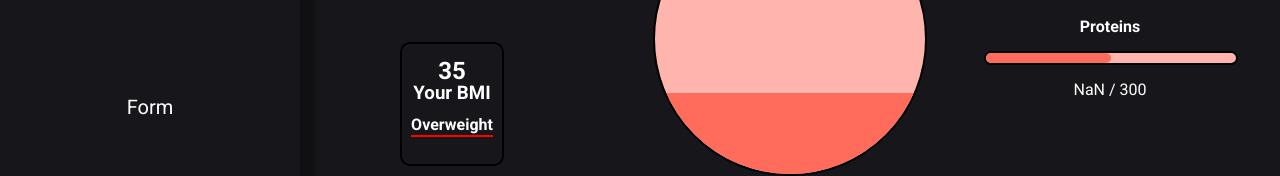
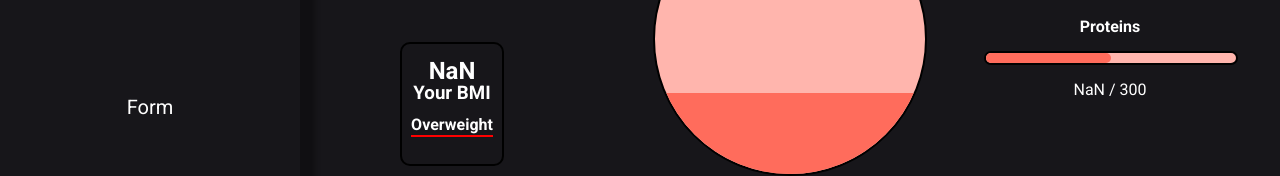
Before and after one commit to Sworzen1/praca, a React (Create React App) app: page / in a window 1280 px wide. Shown: the part 358-534 px from the top of the page. Built offline with nearby package versions, Linux system fonts and the light colour scheme.

Commit message:
add localStorage for BMI

```diff
--- a/src/Calories.js
+++ b/src/Calories.js
@@ -9,6 +9,7 @@ const CaloriesProvider = props => {
   const initialWeight = localStorage.getItem("weight");
   const initialHeight = localStorage.getItem("height");
   const initialLogin = localStorage.getItem("login");
+  const initialBMI = localStorage.getItem("BMI");
 
   const [login, setLogin] = useState(initialLogin);
   const [carbo, setCarbo] = useState(0);
@@ -20,6 +21,7 @@ const CaloriesProvider = props => {
   const [age, setAge] = useState(initialAge);
   const [weight, setWeight] = useState(initialWeight);
   const [height, setHeight] = useState(initialHeight);
+  const [bmi, setBmi] = useState(initialBMI);
 
 
   const addName = titleName => {
@@ -36,6 +38,10 @@ const CaloriesProvider = props => {
   const addHeight = titleHeight => {
     setHeight(titleHeight);
   };
+
+  useEffect(() => {
+    localStorage.setItem("BMI", bmi);
+  }, [bmi]);
 
   useEffect(() => {
     localStorage.setItem("login", login);
@@ -85,6 +91,12 @@ const CaloriesProvider = props => {
     setCalories(calories + caloriesToAdd);
     localStorage.setItem("calories", calories + caloriesToAdd);
   };
+
+
+const calcBMI = () => {
+    setBmi(weight/((height*height)/10000));
+};
+
   const Dark = () => {
     setDark(!darkmode);
   };
@@ -120,7 +132,9 @@ const CaloriesProvider = props => {
         addHeight,
         height,
         addWeight,
-        weight
+        weight,
+        bmi,
+        calcBMI
       }}
     >
       {props.children}
--- a/src/Components/BMI.js
+++ b/src/Components/BMI.js
@@ -48,12 +48,13 @@ line:{
 
 
 const BMI = () => {
-    const {darkmode} = useCalories();
+
+    const {darkmode, bmi} = useCalories();
     const classes = useStyles();
     return (
         <div className={darkmode ? classes.text : classes.textL}>
         <span className={classes.h1}>
-            <h2 className={classes.h2}>35</h2>
+            <h2 className={classes.h2}>{parseInt(bmi)}</h2>
           <h3><Text tid="bmi">Your BMI</Text></h3>
           <h4 className={classes.line}><Text tid="overweight">Overweight</Text></h4>
           </span>
--- a/src/Form.js
+++ b/src/Form.js
@@ -49,7 +49,7 @@ const useStyles = makeStyles(theme => ({
 }));
 
 const Form = () => {
-  const { addName, addAge, addWeight, addHeight } = useCalories();
+  const { addName, addAge, addWeight, addHeight, calcBMI } = useCalories();
   const [titleName, setTitle] = useState("")
   const [titleAge,setAge] = useState("");
   const [titleWeight,setWeight] = useState("");
@@ -154,7 +154,7 @@ const Form = () => {
             ></input>
           </div>
 
-          <Button size="large" color="secondary" type="submit">
+          <Button size="large" color="secondary" type="submit" onClick={calcBMI}>
             Submit
           </Button>
         </form>
```
